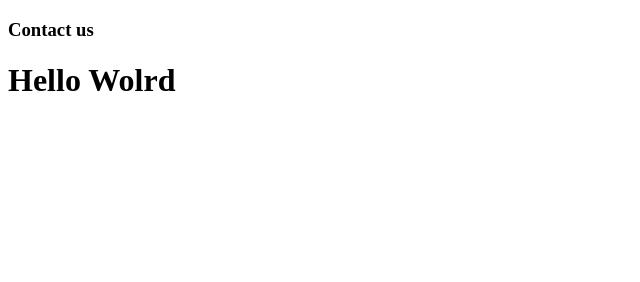
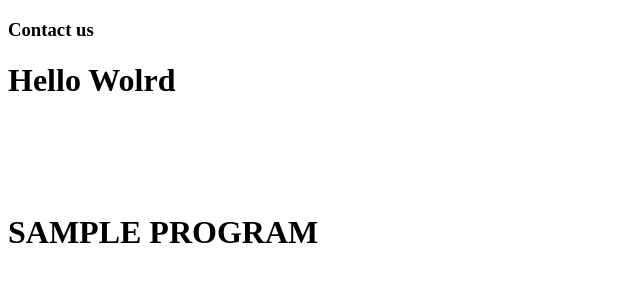
Before and after one commit to Milo2024-01/Project54, a plain HTML site: page contact.html in a window 1280 px wide. Shown: the whole page, without its empty margins (0-640 px from the left). Drawn offline with Linux system fonts and the light colour scheme.

Commit message:
Update contact.html

```diff
--- a/contact.html
+++ b/contact.html
@@ -8,5 +8,7 @@
 <body>
     <h3>Contact us</h3>
     <h1>Hello Wolrd</h1>
+    <br><br><br><br>
+    <h1>SAMPLE PROGRAM</h1>
 </body>
 </html>
```
